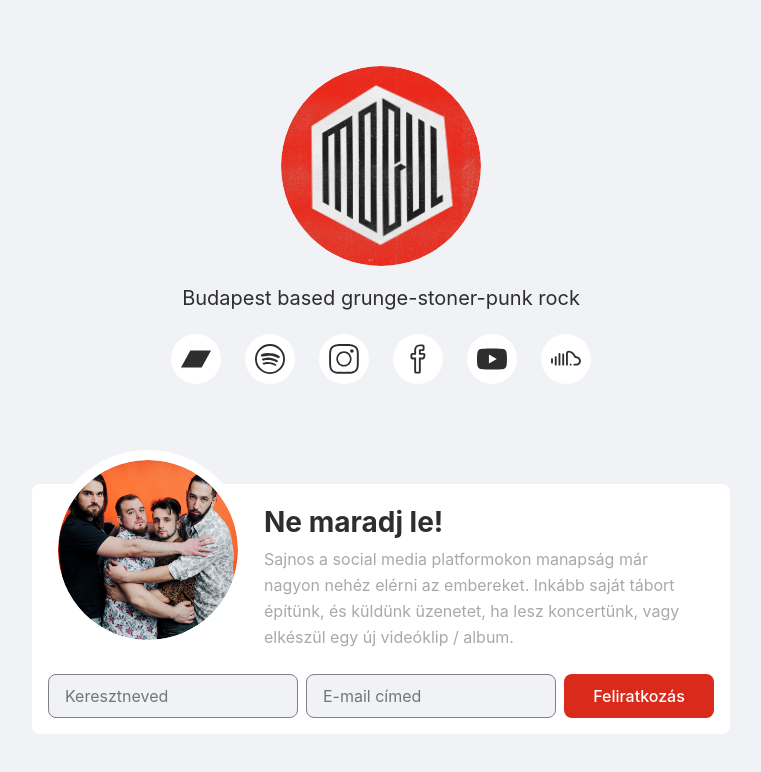
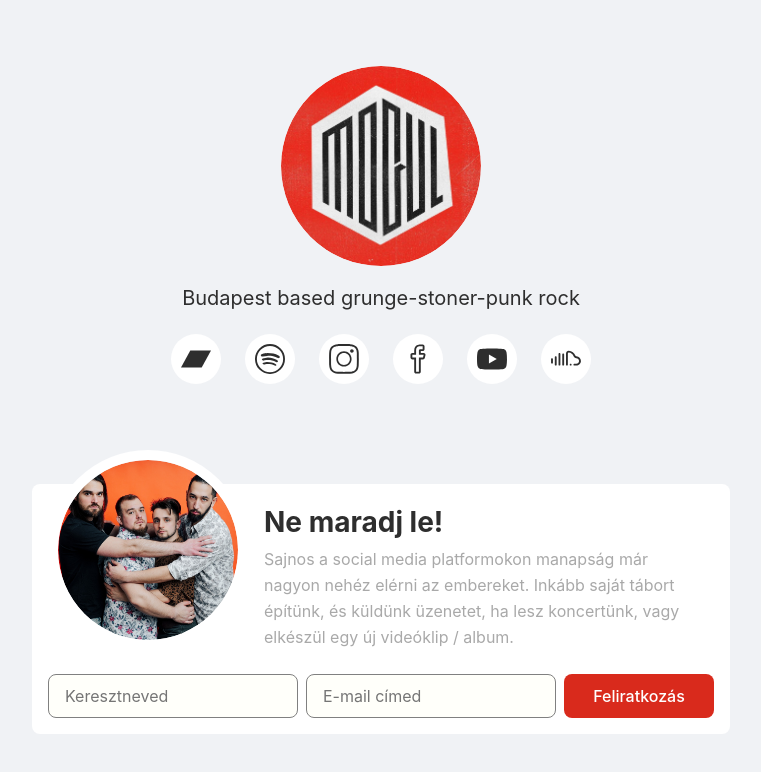
Before and after one commit to nemethricsi/feedthemogul, a Gatsby site: page / in a window 1280 px wide. Shown: the whole page, without its empty margins (259-1020 px from the left). Built offline with nearby package versions, Linux system fonts and the light colour scheme; Gatsby itself is replaced by a stand-in of ours.

Commit message:
minor changes

```diff
--- a/src/pages/index.tsx
+++ b/src/pages/index.tsx
@@ -12,6 +12,10 @@ const MainStyles = styled.main`
   min-height: 100%;
   display: grid;
   place-content: center;
+
+  @media (max-width: 800px) {
+    padding-top: 2.5rem;
+  }
 `;
 
 const ImageWrapper = styled.div`
@@ -55,8 +59,7 @@ const FormWrapper = styled.div`
     padding: 8px 16px;
     border-radius: 8px;
     border: 1px solid gray;
-    background-color: var(--gray-background);
-    background-color: #f0f2f5;
+    background-color: #fffffa;
     width: 250px;
     font-size: 16px;
 
@@ -75,10 +78,12 @@ const FormWrapper = styled.div`
     }
   }
 
-  input[type="submit"] {
+  button[type="submit"] {
+    border: none;
+    padding: 8px 16px;
+    border-radius: 8px;
     color: var(--white, white);
     background: var(--red);
-    border: none;
     cursor: pointer;
     width: 150px;
     font-weight: 500;
@@ -89,17 +94,18 @@ const FormWrapper = styled.div`
 
     &:disabled {
       background: lightgray;
-      color: #ccc;
+      color: #eee;
     }
 
     @media (max-width: 800px) {
-      align-self: center;
+      width: 100%;
+      padding: 10px 20px;
     }
   }
 
   @media (max-width: 800px) {
     border-radius: 0;
-    padding: 2.5rem;
+    padding: 2rem;
   }
 `;
 
@@ -277,7 +283,7 @@ const IndexPage: React.FC<PageProps> = () => {
           <form onSubmit={handleSubmit}>
               <input type='name' name='firstName' placeholder="Keresztneved" disabled={loading} />
               <input type='email' name='email' required placeholder="E-mail címed" disabled={loading} />
-              <input type='submit' value={loading ? 'Küldés...' : 'Feliratkozás'} disabled={loading} />
+              <button type="submit" disabled={loading}>{loading ? 'Küldés...' : 'Feliratkozás'}</button>
           </form>
         </FormWrapper>
       </MainStyles>
```
